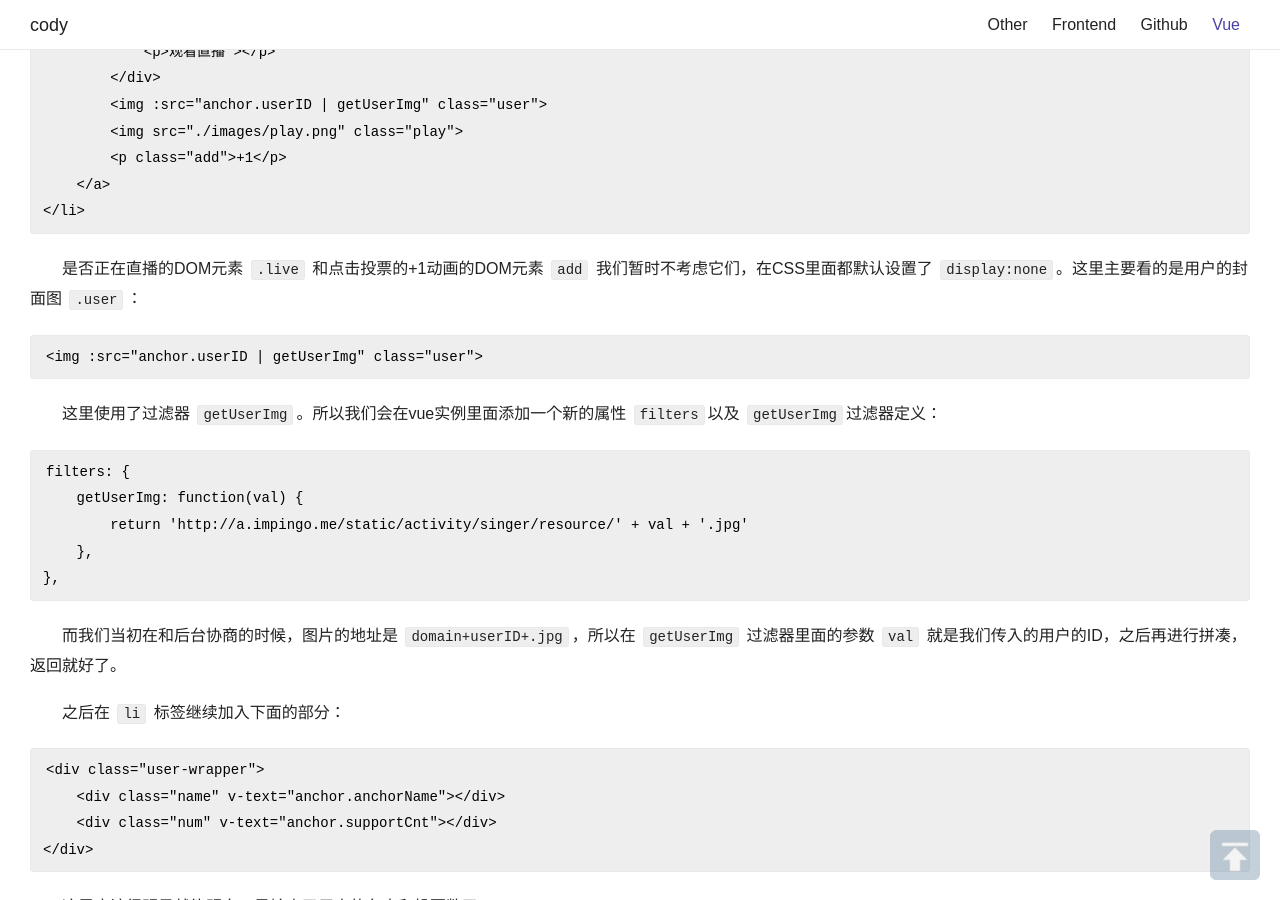
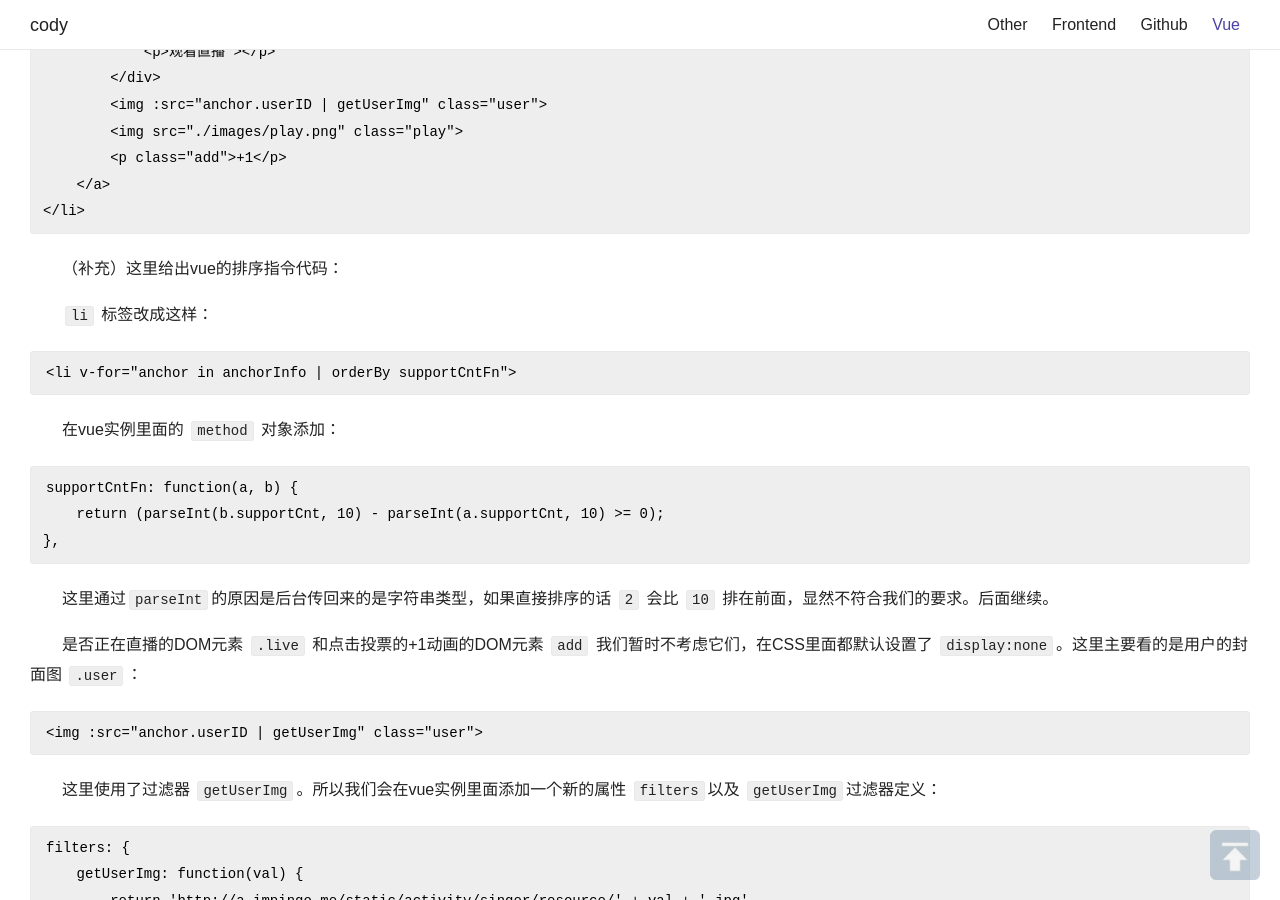
Before and after one commit to cody1991/cody1991.github.io, a Jekyll site: the page built from _posts/2016-08-30-a-simple-vue-guide.md, in a window 1280 px wide and 900 px high, scrolled down 10858 px. Built offline with Jekyll 4.4.1, drawn with Linux system fonts in a browser that asks for light colours; nearby versions of some CDN libraries; comment, search, counter and statistics services are not loaded; some of the changed text lies outside the part shown.

Commit message:
修改 vue guide

```diff
--- a/_posts/2016-08-30-a-simple-vue-guide.md
+++ b/_posts/2016-08-30-a-simple-vue-guide.md
@@ -272,6 +272,20 @@ category: vue
             <p class="add">+1</p>
         </a>
     </li>
+
+（补充）这里给出vue的排序指令代码：
+
+`li` 标签改成这样：
+
+    <li v-for="anchor in anchorInfo | orderBy supportCntFn">
+
+在vue实例里面的 `method` 对象添加：
+
+    supportCntFn: function(a, b) {
+        return (parseInt(b.supportCnt, 10) - parseInt(a.supportCnt, 10) >= 0);
+    },
+
+这里通过`parseInt`的原因是后台传回来的是字符串类型，如果直接排序的话 `2` 会比 `10` 排在前面，显然不符合我们的要求。后面继续。
 
 是否正在直播的DOM元素 `.live` 和点击投票的+1动画的DOM元素 `add` 我们暂时不考虑它们，在CSS里面都默认设置了 `display:none`。这里主要看的是用户的封面图 `.user`：
 
@@ -714,20 +728,6 @@ category: vue
 
 * 文章可能描述的很啰嗦
 
-最后给出vue的排序指令代码：
-
-`li` 标签改成这样：
-
-    <li v-for="anchor in anchorInfo | orderBy supportCntFn">
-
-在vue实例里面的 `method` 对象添加：
-
-    supportCntFn: function(a, b) {
-        return (parseInt(b.supportCnt, 10) - parseInt(a.supportCnt, 10) >= 0);
-    },
-
-就大功告成了。（这里通过`parseInt`的原因是后台传回来的是字符串类型，如果直接排序的话 `2` 会比 `10` 排在前面，显然不符合我们的要求。）
-
 全部代码：
 
 [源码地址](https://github.com/cody1991/cody1991.github.io/tree/master/source/2016.08.30/vue-guide)
```
